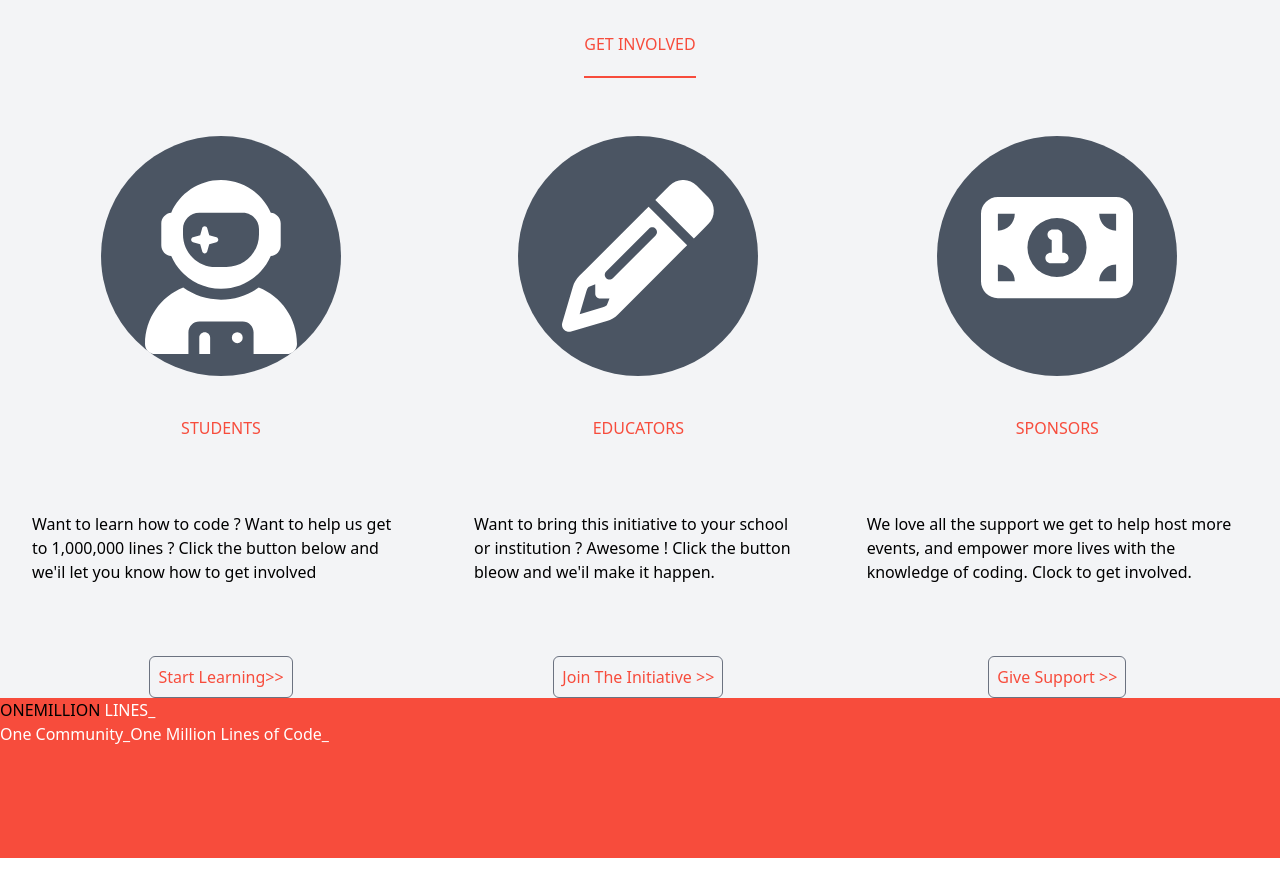
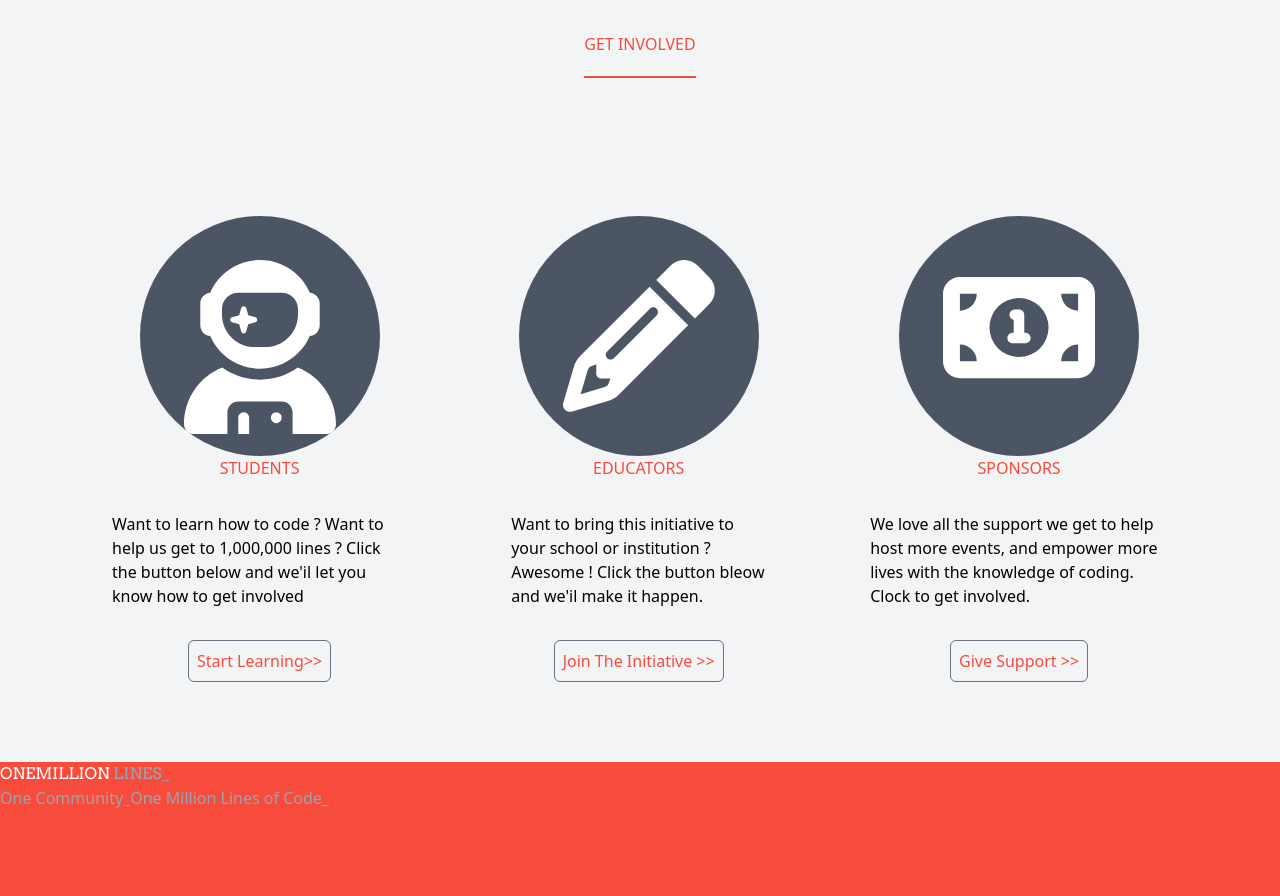
Before and after one commit to Crackzul/Tailwind_OneMillion, a website: page index.html in a window 1280 px wide. Shown: the part 1000-1896 px from the top of the page. Before the commit the page ends 1858 px from the top, so only its background shows below. Drawn offline with Linux system fonts and the light colour scheme.

Commit message:
presque fini

```diff
--- a/index.html
+++ b/index.html
@@ -39,20 +39,20 @@
     <!-- Section Get involved -->
     <section class=" bg-gray-100 flex items-center flex-col">
         <h2 class="text-newcolor_orange inline-block mt-10 mb-20">GET INVOLVED</h2>
-        <div class="flex">
-            <div class="parent_card flex items-center flex-col gap-y-10">
+        <div class="flex gap-x-10 m-20">
+            <div class="parent_card flex items-center flex-col">
                 <div class=" bg-gray-600 rounded-full h-60 w-60"><img class="w-50 p-11" src="Assets/images/user-astronaut.svg" alt=""></div>
                 <h3 class="text-newcolor_orange">STUDENTS</h3>
                 <p class="p-8">Want to learn how to code ? Want to help us get to 1,000,000 lines ? Click the button below and we'il let you know how to get involved</p>
                 <a class="btn text-newcolor_orange border p-2 border-gray-500 rounded-md">Start Learning>></a>
             </div>
-            <div class="parent_card flex items-center flex-col gap-y-10">
+            <div class="parent_card flex items-center flex-col">
                 <div class=" bg-gray-600 rounded-full h-60 w-60"><img class= "w-50 p-11" src="Assets/images/pencil.svg" alt=""></div>
                 <h3 class="text-newcolor_orange">EDUCATORS</h3>
                 <p class="p-8">Want to bring this initiative to your school or institution ? Awesome ! Click the button bleow and we'il make it happen.</p>
                 <a class="btn text-newcolor_orange border p-2 border-gray-500 rounded-md">Join The Initiative >></a>
             </div>
-            <div class="parent_card flex items-center flex-col gap-y-10">
+            <div class="parent_card flex items-center flex-col">
                 <div class=" bg-gray-600 rounded-full h-60 w-60"><img class="w-50 p-11" src="Assets/images/money-bill-1.svg" alt=""></div>
                 <h3 class="text-newcolor_orange">SPONSORS</h3>
                 <p class="p-8">We love all the support we get to help host more events, and empower more lives with the knowledge of coding. Clock to get involved.</p>
@@ -60,8 +60,10 @@
             </div>
         </section>
         <footer class="bg-newcolor_orange h-[20vh]">
-            <h1class="text-white">ONEMILLION <span class="text-white"> LINES_</span></h1>
-            <p class="text-white">One Community_One Million Lines of Code_</p>
+            <div>
+                <h1 class="text-white">ONEMILLION <span class="text-gray-400"> LINES_</span></h1>
+                <p class="text-gray-400">One Community_One Million Lines of Code_</p>
+            </div>
         </footer>
 
 
```
Also changed, not shown: dist/styles.css.
